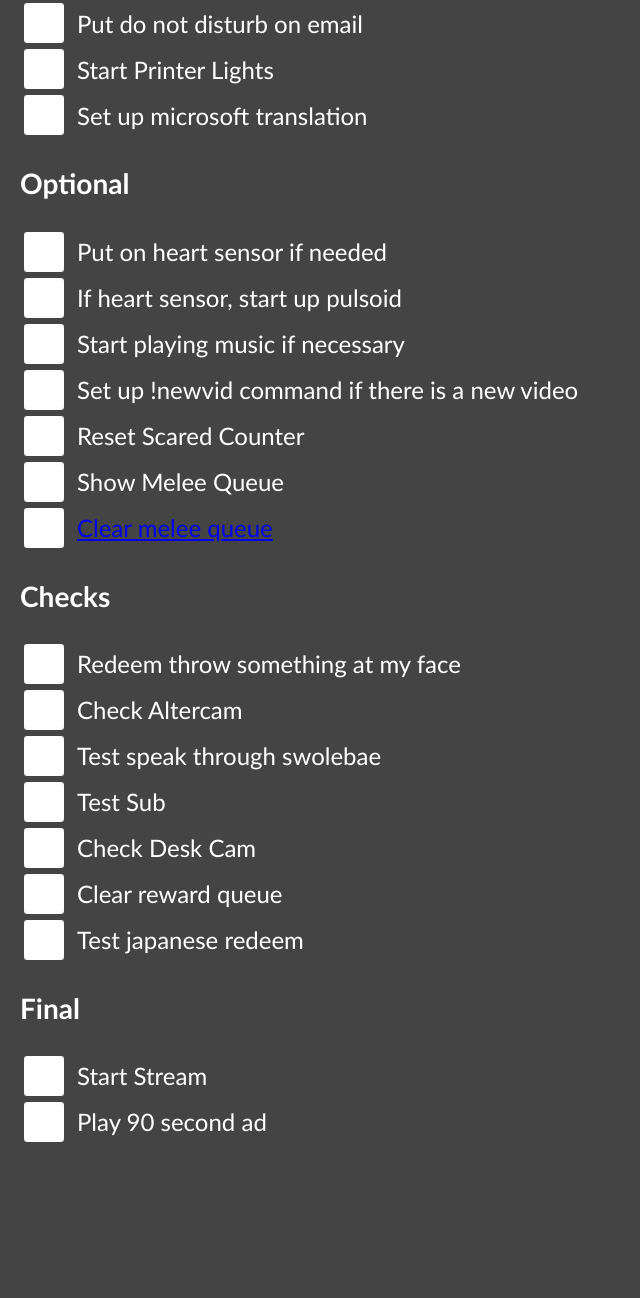
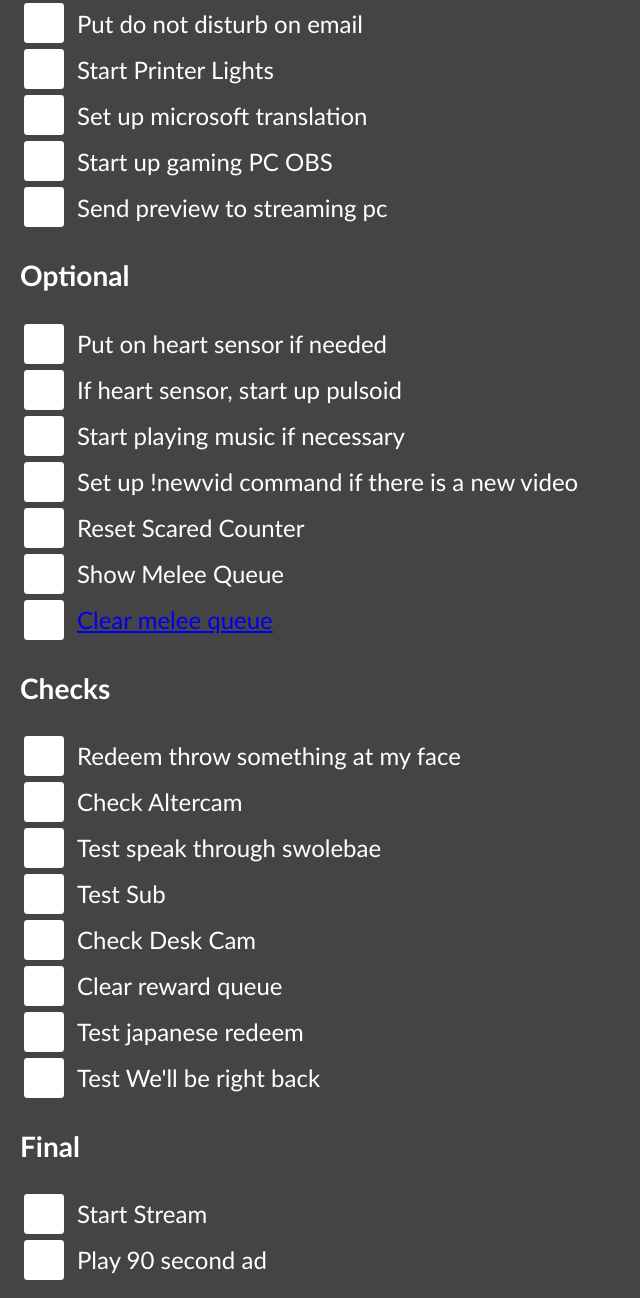
Before and after one commit to swolekat/twitch-checklist, a plain HTML site: page index.html in a window 1280 px wide. Shown: the part 571-1869 px from the top of the page, without its empty margins (0-640 px from the left). Before the commit the page ends 1736 px from the top, so only its background shows below. Drawn offline with Linux system fonts and the light colour scheme.

Commit message:
Updated checkboxes

```diff
--- a/index.html
+++ b/index.html
@@ -118,6 +118,14 @@
 			<input id="26" type="checkbox">
 			<label for="26">Set up microsoft translation</label>
 		</div>
+		<div class="checkbox-wrapper">
+			<input id="29" type="checkbox">
+			<label for="29">Start up gaming PC OBS</label>
+		</div>
+		<div class="checkbox-wrapper">
+			<input id="30" type="checkbox">
+			<label for="30">Send preview to streaming pc</label>
+		</div>
 
 		<h3>
 			Optional
@@ -183,6 +191,10 @@
 			<input id="27" type="checkbox">
 			<label for="27">Test japanese redeem</label>
 		</div>
+		<div class="checkbox-wrapper">
+			<input id="28" type="checkbox">
+			<label for="28">Test We'll be right back</label>
+		</div>
 
 
 		<h3>
```
